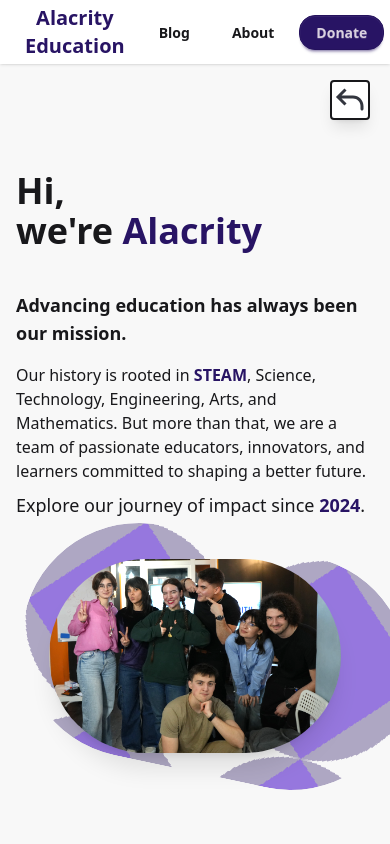
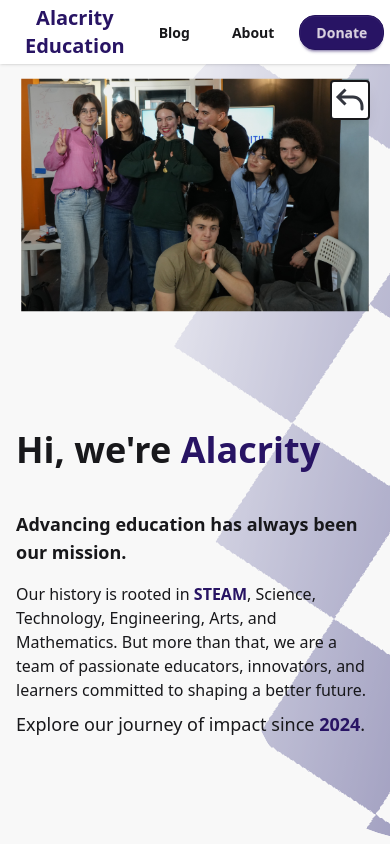
Before and after one commit to Alacrity-Education/alacrity.ro, a Next.js app: page /en/about in a window 390 px wide. Shown: the top 844 px of the page. Built offline with nearby package versions, Linux system fonts and the light colour scheme.

Commit message:
refactor hero

```diff
--- /dev/null
+++ b/src/app/[locale]/about/components/ui/aboutHero.tsx
@@ -0,0 +1,67 @@
+import Hero, { HeroImage, HeroText } from "@/app/components/ui/hero";
+import Image from "next/image";
+import Link from "next/link";
+import { DownArrow } from "./Timeline";
+export default function AboutHero() {
+  return (
+    <Hero maskType="mask-diamond">
+      <HeroContent />
+    </Hero>
+  );
+}
+
+const HeroContent = () => {
+  return (
+    <>
+      <HeroImage src="/about/team.jpg" alt="Alacrity Education Team" />
+      <BackToHome />
+      <HeroText>
+        <h1 className="text-4xl md:text-5xl lg:text-5xl xl:text-6xl pt-10 font-bold dark:text-white">
+          Hi, we're <b className="text-primary">Alacrity</b>
+        </h1>
+        <p className="text-lg sm:text-4xl pt-10 font-bold">
+          Advancing education has always been our mission.
+        </p>
+        <p className="sm:text-lg pt-4">
+          Our history is rooted in{" "}
+          <span className="font-semibold text-primary">STEAM</span>, Science,
+          Technology, Engineering, Arts, and Mathematics. But more than that, we
+          are a team of passionate educators, innovators, and learners committed
+          to shaping a better future.
+        </p>
+        <h2 className="text-lg mt-2">
+          Explore our journey of impact since{" "}
+          <b className="text-primary font-semibold">2024</b>.
+        </h2>
+      </HeroText>
+      {/* <DownBtn /> */}
+    </>
+  );
+};
+function BackToHome() {
+  return (
+    <Link
+      href="/"
+      className="fixed top-20 right-5 sm:top-25 sm:left-5 backgrop-blur-xl h-10 w-10 z-10 border-2 rounded-sm bg-base-100 shadow-lg hover:bg-primary/20 active:bg-black"
+    >
+      <Image
+        height={100}
+        width={100}
+        alt="back btn"
+        src="/back.svg"
+        className="object-contain h-full w-full dark:invert "
+      />
+    </Link>
+  );
+}
+
+const DownBtn = () => {
+  return (
+    <a
+      href="#timeline"
+      className="h-16 w-16 hidden sm:block absolute bottom-0 hover:animate-bounce"
+    >
+      <DownArrow className="h-full w-full dark:invert" />
+    </a>
+  );
+};
--- a/src/app/[locale]/about/page.tsx
+++ b/src/app/[locale]/about/page.tsx
@@ -2,6 +2,7 @@ import Image from "next/image";
 import React from "react";
 import Link from "next/link";
 import { DownArrow, Timeline } from "./components/ui/Timeline";
+import AboutHero from "./components/ui/aboutHero";
 
 export default function About() {
   return (
@@ -22,71 +23,3 @@ export default function About() {
     </div>
   );
 }
-
-function AboutHero() {
-  return (
-    <div className="min-h-screen flex bg-base-200 flex-col sm:flex-row justify-center items-center relative">
-      <BackToHome />
-      <div className="sm:basis-1/2 px-4 sm:pl-20 lg:pl-40 xl:pl-80 pt-10 sm:pt-20 ">
-        <h1 className="text-4xl md:text-5xl lg:text-5xl xl:text-6xl pt-10 font-bold">
-          Hi, <br /> we're <b className="text-primary">Alacrity</b>
-        </h1>
-        <p className="text-lg sm:text-4xl pt-10 font-bold">
-          Advancing education has always been our mission.
-        </p>
-        <p className="sm:text-lg pt-4">
-          Our history is rooted in{" "}
-          <span className="font-semibold text-primary">STEAM</span>, Science,
-          Technology, Engineering, Arts, and Mathematics. But more than that, we
-          are a team of passionate educators, innovators, and learners committed
-          to shaping a better future.
-        </p>
-        <h2 className="text-lg mt-2">
-          Explore our journey of impact since{" "}
-          <b className="text-primary font-semibold">2024</b>.
-        </h2>
-
-        <DownBtn />
-      </div>
-      <div className="relative sm:basis-1/2 flex justify-center items-center overflow-x-clip pt-10 sm:pt-0">
-        <div className="absolute h-full w-full bg-primary rounded-full top-5 left-5 rotate-12 mask-circle opacity-35"></div>
-        <div className="absolute h-full w-full bg-primary rounded-full top-5 left-5 rotate-12  mask-diamond opacity-80 mix-blend-overlay brightness-200"></div>
-        <Image
-          alt="team"
-          src="/about/team.jpg"
-          className="object-cover w-3/4  sm:w-3/4 rounded-full relative shadow-xl hover:-translate-1 transition-all brightness-125"
-          height={1000}
-          width={1000}
-        />
-      </div>
-    </div>
-  );
-}
-
-function BackToHome() {
-  return (
-    <Link
-      href="/"
-      className="fixed top-20 right-5 sm:top-25 sm:left-5 backgrop-blur-xl h-10 w-10 z-10 border-2 rounded-sm bg-base-100 shadow-lg hover:bg-primary/20 active:bg-black"
-    >
-      <Image
-        height={100}
-        width={100}
-        alt="back btn"
-        src="/back.svg"
-        className="object-contain h-full w-full dark:invert "
-      />
-    </Link>
-  );
-}
-
-const DownBtn = () => {
-  return (
-    <a
-      href="#timeline"
-      className="h-16 w-16 hidden sm:block absolute bottom-0 hover:animate-bounce"
-    >
-      <DownArrow className="h-full w-full dark:invert" />
-    </a>
-  );
-};
--- a/src/app/[locale]/page.tsx
+++ b/src/app/[locale]/page.tsx
@@ -1,5 +1,4 @@
 import Showcase from "@/app/components/ui/showcase";
-import Hero from "../components/ui/hero";
 import About from "@/app/components/ui/about";
 import Team from "@/app/components/ui/team";
 import AirBox from "@/app/components/ui/airbox";
@@ -7,6 +6,7 @@ import Gallery from "@/app/components/ui/gallery";
 import Sponsors from "@/app/components/ui/sponsors";
 import Partners from "@/app/components/ui/partners";
 import { Metadata } from "next";
+import HomeHero from "../components/ui/homeHero";
 
 export const metadata: Metadata = {
   keywords: [
@@ -28,7 +28,7 @@ export default function Home() {
   return (
     <div className="max-w-screen overflow-x-clip">
       <div className="relative z-0 ">
-        <Hero />
+        <HomeHero />
         <About />
         <Gallery />
       </div>
--- a/src/app/components/ui/hero.tsx
+++ b/src/app/components/ui/hero.tsx
@@ -1,51 +1,59 @@
 import Image from "next/image";
+import React from "react";
 
-export default function Hero() {
+export default function Hero({
+  children,
+  maskType,
+}: {
+  children?: React.ReactNode;
+  maskType?: string;
+}) {
   return (
-    <div className="hero sticky top-0 z-0 pb-24 sm:pb-0 min-h-screen overflow-clip">
+    <div className="hero z-0 relative bg-base-200 pb-24 sm:pb-0 min-h-screen max-w-screen overflow-x-clip">
       <div className="hero-content w-screen justify-between flex-col lg:flex-row-reverse relative ">
-        <div className="w-1/3 relative -z-30 pt-10 sm:pt-0">
-          <div className=" relative z-0 shadow-2xl h-1/2 md:h-full overflow-visible hover:-translate-y-1 transition-transform scale-125 w-full bg-white rounded-full mb-10 md:mb-0 flex justify-center items-center aspect-square">
-            <Image
-              src="/logo.svg"
-              alt="Alacrity Education Logo"
-              width={2000}
-              height={2000}
-              className="h-full w-full relative  "
-            />
-          </div>
-        </div>
-        <div className="max-w-md relative z-30 sm:max-w-3xl flex flex-col justify-center sm:block ">
-          <h1 className="text-3xl md:text-4xl lg:text-6xl font-bold text-center text-base-content dark:text-white sm:text-start ">
-            Improving the education <br />
-            <span className="text-transparent bg-clip-text bg-gradient-to-r from-primary to-accent">
-              of the future
-            </span>
-          </h1>
-          <p className="py-10 sm:py-6  md:text-xl text-base-content md:mr-20">
-            We’re opening Romania’s first{" "}
-            <b className="text-primary">open-source STEAM</b> lab, where{" "}
-            <b className="text-primary">education </b>
-            meets <b className="text-primary">invention</b>.
-            <br />
-            From air quality sensors to environmental tech, we help young minds
-            shape a{" "}
-            <b className="text-transparent bg-clip-text bg-gradient-to-r from-primary to-accent">
-              sustainable and intelligent future
-            </b>
-            .
-          </p>
-
-          <a
-            href="https://buymeacoffee.com/alacrity_education?ref=alacrity.education"
-            className="btn bg-gradient-to-tr from-accent text-white to-primary border-0 btn-lg hover:-translate-y-1 duration-500 transition-transform z-50 dark:shadow-xl  "
-          >
-            Donate for our lab!
-          </a>
-        </div>
+        {children}
       </div>
-
-      <div className="h-screen w-screen absolute bg-gradient-to-tl dark:bg-gradient-to-br from-primary to-base-100 mask-circle -rotate-12 -z-20  opacity-60 dark:opacity-40 rounded-full  left-1/2 translte-x-1/3 "></div>
+      <div
+        className={
+          "h-screen w-screen absolute bg-gradient-to-tl dark:bg-gradient-to-br from-primary to-base-100 -rotate-12 -z-20  opacity-60 dark:opacity-40 rounded-full  left-1/2 translte-x-1/3 " +
+          (maskType ? maskType : "mask-circle")
+        }
+      ></div>
     </div>
   );
 }
+
+export const HeroText = ({ children }: { children?: React.ReactNode }) => {
+  return (
+    <div className="max-w-md relative z-30 sm:max-w-2xl flex flex-col justify-center sm:block">
+      {children}
+    </div>
+  );
+};
+
+export const HeroImage = ({
+  src,
+  alt,
+  className,
+}: {
+  src: string;
+  alt: string;
+  className?: string;
+}) => {
+  return (
+    <div className="w-full px-10 sm:w-1/3 relative pt-10 sm:pt-0">
+      <div className="relative z-0 md:h-full overflow-visible hover:-translate-y-1 transition-transform scale-125 w-full mb-10 md:mb-0 flex justify-center items-center aspect-square">
+        <Image
+          src={src}
+          alt={alt}
+          width={2000}
+          height={2000}
+          className={
+            "w-full relative object-cover object-bottom " +
+            (className ? className : "")
+          }
+        />
+      </div>
+    </div>
+  );
+};
--- /dev/null
+++ b/src/app/components/ui/homeHero.tsx
@@ -0,0 +1,51 @@
+import Image from "next/image";
+import Hero, { HeroImage, HeroText } from "./hero";
+
+export default function HomeHero() {
+  return (
+    <Hero>
+      <HeroContent />
+    </Hero>
+  );
+}
+
+const HeroContent = () => {
+  return (
+    <>
+      <HeroImage
+        src="/logo.svg"
+        alt="Alacrity Education Logo"
+        className="bg-white rounded-full shadow-2xl scale-75 sm:scale-100"
+      />
+
+      <HeroText>
+        <h1 className="text-3xl md:text-4xl lg:text-6xl font-bold text-center text-base-content dark:text-white sm:text-start sm:pt-4">
+          Improving the education <br />
+          <span className="text-transparent bg-clip-text bg-gradient-to-r from-primary to-accent">
+            of the future
+          </span>
+        </h1>
+        <p className="py-10 sm:py-6  md:text-xl text-base-content md:mr-20">
+          We’re opening Romania’s first{" "}
+          <b className="text-primary">open-source STEAM</b> lab, where{" "}
+          <b className="text-primary">education </b>
+          meets <b className="text-primary">invention</b>.
+          <br />
+          From air quality sensors to environmental tech, we help young minds
+          shape a{" "}
+          <b className="text-transparent bg-clip-text bg-gradient-to-r from-primary to-accent">
+            sustainable and intelligent future
+          </b>
+          .
+        </p>
+
+        <a
+          href="https://buymeacoffee.com/alacrity_education?ref=alacrity.education"
+          className="btn bg-gradient-to-tr from-accent text-white to-primary border-0 btn-lg hover:-translate-y-1 duration-500 transition-transform z-50 dark:shadow-xl  "
+        >
+          Donate for our lab!
+        </a>
+      </HeroText>
+    </>
+  );
+};
```
